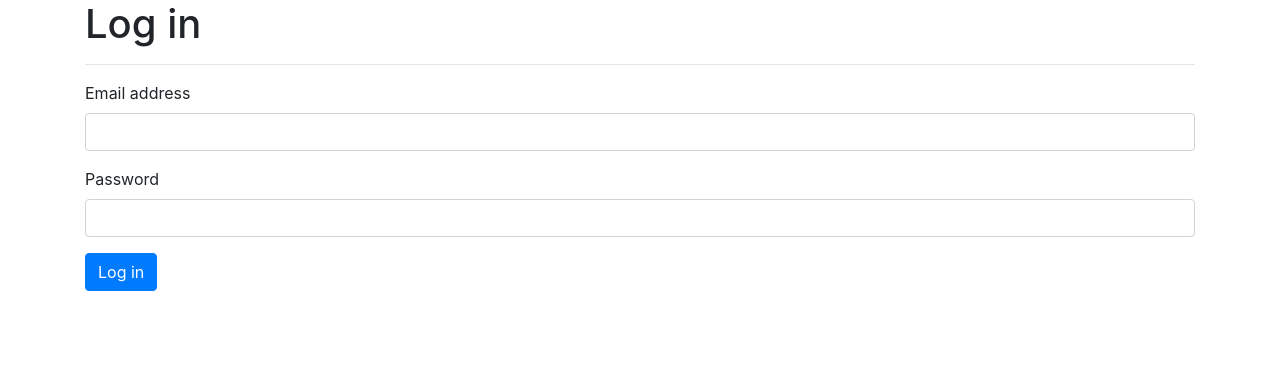
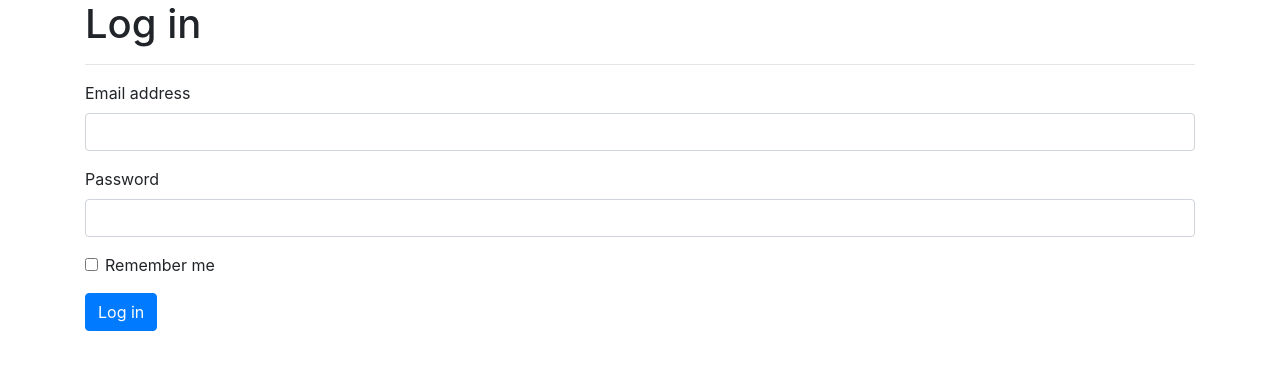
Before and after one commit to MashSoftware/diary-ui, a Flask app: page /login in a window 1280 px wide. Shown: the top 370 px of the page. Run offline with Flask 2, Linux system fonts and the light colour scheme; some libraries are stand-ins or nearby versions.

Commit message:
add remember me checkbox

```diff
--- a/app/forms.py
+++ b/app/forms.py
@@ -1,21 +1,22 @@
 from flask_wtf import FlaskForm
-from wtforms import (DateField, PasswordField, RadioField, StringField,
-                     SubmitField)
+from wtforms import (BooleanField, DateField, PasswordField, RadioField,
+                     StringField, SubmitField)
 from wtforms.validators import DataRequired, Email, EqualTo, Length
 
 
 class SignUpForm(FlaskForm):
+    first_name = StringField('First name', validators=[DataRequired()])
+    last_name = StringField('Last name', validators=[DataRequired()])
     email_address = StringField('Email address', validators=[DataRequired(), Email()], description="We'll never share your email with anyone else.")
     password = PasswordField('Password', validators=[DataRequired(), Length(min=8, max=72)], description="Must be between 8 and 72 characters long.")
     confirm_password = PasswordField('Confirm password', validators=[DataRequired(), EqualTo('password', message="Passwords must match.")])
-    first_name = StringField('First name', validators=[DataRequired()])
-    last_name = StringField('Last name', validators=[DataRequired()])
     submit = SubmitField('Sign up')
 
 
 class LogInForm(FlaskForm):
     email_address = StringField('Email address', validators=[DataRequired(), Email()])
     password = PasswordField('Password', validators=[DataRequired()])
+    remember_me = BooleanField('Remember me')
     submit = SubmitField('Log in')
 
 
--- a/app/templates/log_in.html
+++ b/app/templates/log_in.html
@@ -32,6 +32,13 @@
         <div class="invalid-feedback">{{error}}</div>
         {% endfor %}
     </div>
+    <div class="form-group">
+        <div class="form-check">
+            {{ form.remember_me(class="form-check-input") }}
+            {{ form.remember_me.label(class="form-check-label") }}
+        </div>
+    </div>
+
     {{ form.submit(class="btn btn-primary") }}
 </form>
 {% endblock %}
```
